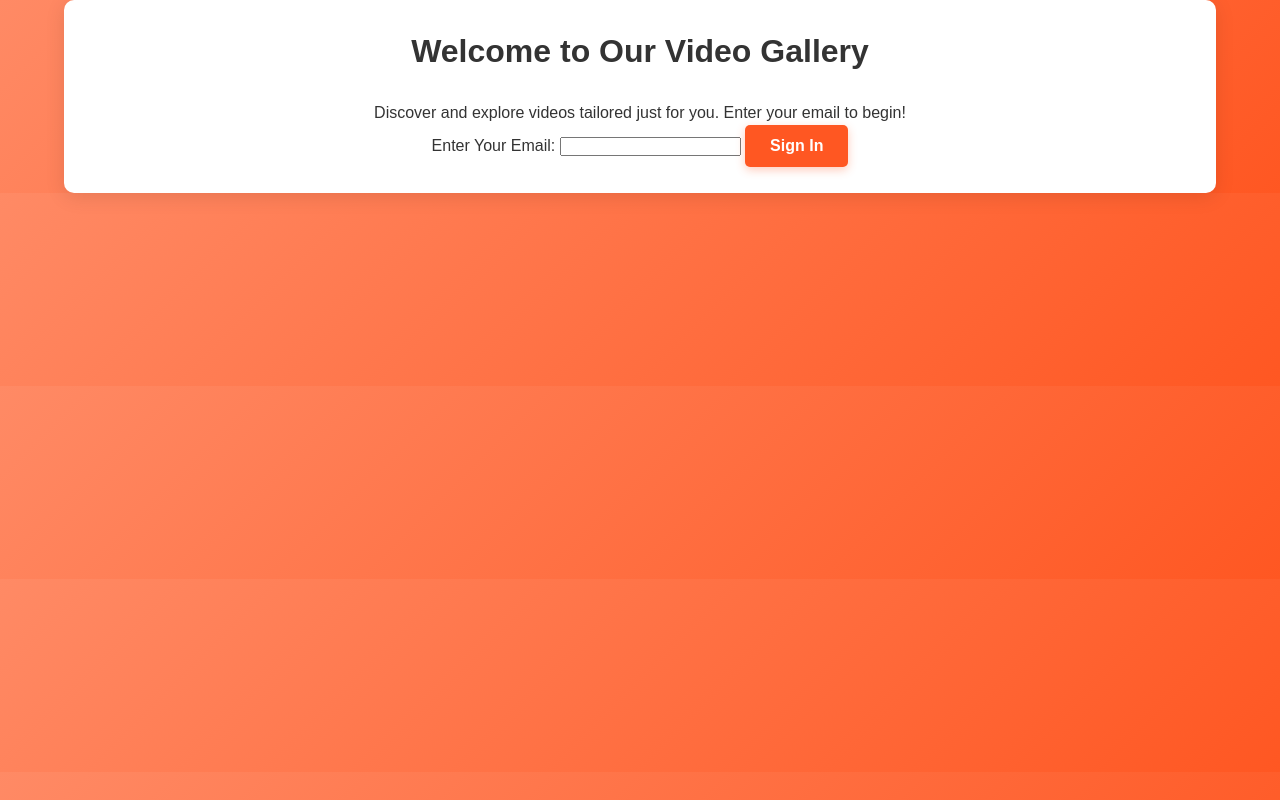
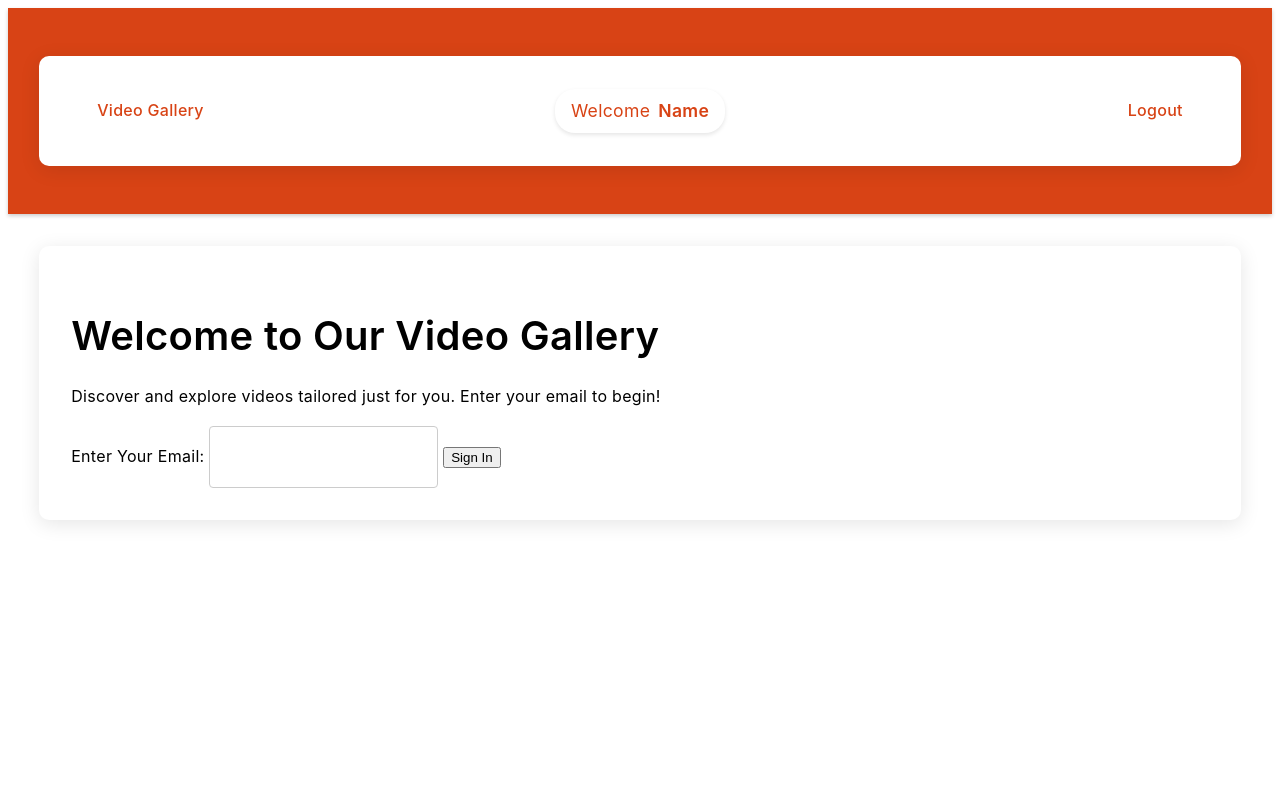
Before and after one commit to yarivtach/feedback_for_videos, a Flask app: page / in a window 1280 px wide. Run offline with Flask 3, Linux system fonts and the light colour scheme; the visitor is signed in with stand-in values (Sample User, id 1); parts of the project's set-up code (start-up, migrations or seed data) failed here and were passed over.

Commit message:
Added navigation bar and improved video thumbnails styling

```diff
--- a/app.py
+++ b/app.py
@@ -286,8 +286,7 @@
 def logout():
     session.pop('user_email', None)
     session.clear()
-    return '', 204  # Return no content for sendBeacon**
-
+    return redirect(url_for('home'))
 
 
 # Function to save answers to a CSV file
--- a/static/css/main.css
+++ b/static/css/main.css
@@ -1,231 +1,28 @@
-/* main.css */
-* {
-    box-sizing: border-box;
-    margin: 0;
-    padding: 0;
+/* 1. Add more font sizes in rem to standardize headings and paragraph text */
+html {
+    font-size: 16px;
 }
 
-body {
-    font-family: 'Arial', sans-serif;
-    margin: 0;
-    padding: 0;
-    background: linear-gradient(135deg, #ff8a65, #ff5722); /* Dominant gradient from soft orange to deep orange */
-    color: #333;
-    text-align: center;
-    line-height: 1.6;
+h1 {
+    font-size: 2.5rem; /* ~40px */
+}
+h2 {
+    font-size: 2rem; /* ~32px */
+}
+h3 {
+    font-size: 1.75rem; /* ~28px */
+}
+h4 {
+    font-size: 1.5rem; /* ~24px */
+}
+h5 {
+    font-size: 1.25rem; /* ~20px */
+}
+p, input, textarea {
+    font-size: 1rem; /* ~16px */
 }
 
-.container {
-    width: 90%;
-    max-width: 1200px;
-    margin: 40px auto;
-    padding: 20px;
-    background: #ffffff;
-    border-radius: 10px;
-    box-shadow: 0 4px 20px rgba(0, 0, 0, 0.1);
-    transition: transform 0.3s ease;
-}
-
-.container:hover {
-    transform: translateY(-5px);
-}
-
-header, footer {
-    background-color: #d84315; /* Deep burnt orange */
-    color: #fff;
-    padding: 20px 0;
-    font-weight: 600;
-    letter-spacing: 1px;
-    border-top-left-radius: 10px;
-    border-top-right-radius: 10px;
-}
-
-footer {
-    border-bottom-left-radius: 10px;
-    border-bottom-right-radius: 10px;
-}
-
-a {
-    color: #e64a19; /* Vibrant orange */
-    font-size: 18px;
-    text-decoration: none;
-    transition: color 0.3s ease, border-bottom 0.3s ease;
-    border-bottom: 2px solid transparent;
-}
-
-a:hover {
-    color: #bf360c; /* Darker orange */
-    border-bottom: 2px solid #bf360c;
-}
-
-button {
-    background-color: #ff5722; /* Bright, vibrant orange */
-    color: #ffffff;
-    border: none;
-    border-radius: 5px;
-    padding: 12px 25px;
-    cursor: pointer;
-    font-size: 16px;
-    font-weight: 600;
-    box-shadow: 0 3px 10px rgba(255, 87, 34, 0.3);
-    transition: background-color 0.3s ease, transform 0.2s;
-}
-
-button:hover {
-    background-color: #e64a19; /* Darker orange */
-    transform: scale(1.05);
-}
-
-.video-grid {
-    display: grid;
-    grid-template-columns: repeat(auto-fill, minmax(250px, 1fr));
-    gap: 25px;
-    margin-top: 30px;
-}
-
-.video-card {
-    background: #ffffff;
-    border-radius: 8px;
-    overflow: hidden;
-    box-shadow: 0 3px 15px rgba(0, 0, 0, 0.1);
-    transition: transform 0.3s ease, box-shadow 0.3s ease;
-}
-
-.video-card:hover {
-    transform: translateY(-10px);
-    box-shadow: 0 6px 20px rgba(0, 0, 0, 0.15);
-}
-
-.video-card img {
-    width: 100%;
-    height: auto;
-    border-bottom: 1px solid #ddd;
-}
-
-.video-card span {
-    display: block;
-    margin: 15px;
-    font-size: 18px;
-    font-weight: bold;
-    color: #d84315; /* Deep burnt orange */
-    text-align: left;
-}
-
-.navbar {
-    background-color: var(--primary-color);
-    padding: 1rem 0;
-    color: white;
-}
-
-.user-controls {
-    display: flex;
-    align-items: center;
-    gap: 1rem;
-}
-
-.user-email {
-    font-size: 0.9rem;
-}
-
-.btn-outline {
-    border: 1px solid white;
-    color: white;
-    padding: 0.5rem 1rem;
-    border-radius: 4px;
-    text-decoration: none;
-    transition: all 0.3s ease;
-}
-
-.btn-outline:hover {
-    background-color: white;
-    color: var(--primary-color);
-}
-
-body {
-    font-family: Arial, sans-serif;
-    margin: 0;
-    padding: 0;
-    box-sizing: border-box;
-}
-.container {
-    width: 90%;
-    max-width: 1200px;
-    margin: 0 auto;
-    padding: 2% 0;
-}
-h1 {
-    text-align: center;
-    margin-bottom: 2%;
-}
-.video-gallery {
-    display: flex;
-    flex-wrap: wrap;
-    justify-content: center;
-    gap: 2%;
-}
-.video-item {
-    flex-basis: calc(25% - 2%);
-    margin-bottom: 2%;
-    text-align: center;
-}
-.video-thumbnail {
-    width: 100%;
-    aspect-ratio: 16 / 9;
-    object-fit: cover;
-    cursor: pointer;
-    transition: transform 0.3s ease;
-}
-.video-thumbnail:hover {
-    transform: scale(1.05);
-}
-.video-title {
-    margin-top: 2%;
-    font-size: 1em;
-    word-wrap: break-word;
-}
-@media (max-width: 1024px) {
-    .video-item {
-        flex-basis: calc(33.333% - 2%);
-    }
-}
-@media (max-width: 768px) {
-    .video-item {
-        flex-basis: calc(50% - 2%);
-    }
-}
-@media (max-width: 480px) {
-    .video-item {
-        flex-basis: 100%;
-    }
-}
-
-/* Add debug info styles */
-.debug-info {
-    background: #f0f0f0;
-    padding: 10px;
-    margin: 10px;
-    border: 1px solid #ddd;
-    display: none; /* Remove this line to show debug info */
-}
-
-/* Add video controls styles */
-.video-container {
-    position: relative;
-    width: 100%;
-    aspect-ratio: 16 / 9;
-}
-
-.watch-button {
-    display: inline-block;
-    padding: 8px 16px;
-    background-color: #007bff;
-    color: white;
-    text-decoration: none;
-    border-radius: 4px;
-    margin-top: 10px;
-}
-
-/* Navigation Styles */
+/* 2. Add a subtle box-shadow to the navbar to give it depth */
 .navbar {
     background-color: #d84315;
     padding: 1rem 0;
@@ -239,44 +36,326 @@
     display: flex;
     justify-content: space-between;
     align-items: center;
+    padding: 0 2rem;
+    max-width: 1400px;
     margin: 0 auto;
-    padding: 0 20px;
 }
 
 .nav-left {
+    flex: 1;
+}
+
+.btn-video-gallery {
+    background-color: white;
+    color: #d84315;
+    padding: 0.5rem 1.5rem;
+    border-radius: 4px;
+    text-decoration: none;
+    font-weight: 500;
+    transition: all 0.3s ease;
+    border: 2px solid white;
+}
+
+.btn-sign-in{
+    background-color: white;
+    color: #d84315;
+    padding: 0.5rem 1.5rem;
+    border-radius: 4px;
+    text-decoration: none;
+    font-weight: 500;
+    transition: all 0.3s ease;
+    border: 2px solid white;
+}
+
+.nav-center {
+    flex: 2;
     display: flex;
+    justify-content: center;
     align-items: center;
+}
+
+.nav-right {
+    flex: 1;
+    display: flex;
+    justify-content: flex-end;
 }
 
 .nav-logo {
     color: white;
-    font-size: 1.5rem;
+    text-decoration: none;
+    font-size: 1.2rem;
     font-weight: 600;
-    text-decoration: none;
-    border-bottom: none;
 }
 
-.nav-logo:hover {
-    border-bottom: none;
-    opacity: 0.9;
+.welcome-message {
+    color: white;
+    font-size: 1.1rem;
+    text-align: center;
 }
 
-.nav-right {
+.welcome-container {
     display: flex;
     align-items: center;
-    gap: 2rem;
+    gap: 0.5rem;
+    background-color: white;
+    padding: 8px 16px;
+    border-radius: 20px;
+    box-shadow: 0 2px 4px rgba(0,0,0,0.1);
 }
 
-.nav-link {
-    color: white;
-    text-decoration: none;
-    font-size: 1rem;
-    font-weight: 500;
-    border-bottom: 2px solid transparent;
-    transition: border-bottom 0.3s ease;
+.user-name {
+    font-weight: 600;
+    background: rgba(255, 255, 255, 0.1);
+    padding: 0.3rem 0.8rem;
+    border-radius: 4px;
+    text-transform: capitalize;
 }
 
-.nav-link:hover {
-    border-bottom: 2px solid white;
+.btn-logout {
+    background-color: white;
+    color: #d84315;
+    padding: 0.5rem 1.5rem;
+    border-radius: 4px;
+    text-decoration: none;
+    font-weight: 500;
+    transition: all 0.3s ease;
+    border: 2px solid white;
+}
+
+.btn-logout:hover {
+    background-color: transparent;
+    color: blue
+}
+
+/* 3. Ensure the active page link has a different color to help users navigate easily */
+.navbar .nav-link.active {
+    color: #1e3a8a; /* A darker cold blue color for the active link */
+    font-weight: 600;
+    border-bottom: 2px solid #1e3a8a;
+}
+
+/* 4. Add padding and max-width to .container */
+.container {
+    width: 90%;
+    max-width: 1400px;
+    margin: 2rem auto;
+    padding: 2rem;
+    background: #ffffff;
+    border-radius: 10px;
+    box-shadow: 0 4px 20px rgba(0, 0, 0, 0.1);
+}
+
+/* 5. Add responsive breakpoints to adjust container padding and width based on screen size */
+@media (max-width: 768px) {
+    .container {
+        padding: 15px;
+    }
+}
+
+@media (max-width: 480px) {
+    .container {
+        padding: 10px;
+    }
+}
+
+/* 6. Use a grid layout for .video-gallery */
+.video-gallery {
+    display: grid;
+    grid-template-columns: repeat(auto-fill, minmax(300px, 1fr));
+    gap: 2rem;
+    padding: 1rem 0;
+}
+
+/* 7. Add hover effects to .video-item for better interaction */
+.video-item {
+    transition: transform 0.3s ease, box-shadow 0.3s ease;
+    background: var(--background-light);
+    border-radius: 12px;
+    overflow: hidden;
+    box-shadow: 0 4px 6px rgba(0, 0, 0, 0.1);
+    animation: fadeIn 0.5s ease-out;
+}
+
+.video-item:hover {
+    transform: translateY(-8px);
+    box-shadow: 0 8px 15px rgba(0, 0, 0, 0.15);
+}
+
+@keyframes fadeIn {
+    from {
+        opacity: 0;
+        transform: translateY(20px);
+    }
+    to {
+        opacity: 1;
+        transform: translateY(0);
+    }
+}
+
+/* 8. Add a hover effect to buttons for interactivity */
+.btn {
+    border-radius: 4px;
+    background-color: #4e73df; /* Cold blue color for buttons */
+    color: #ffffff;
+    padding: 10px 20px;
+    transition: background-color 0.3s ease, transform 0.2s;
+    box-shadow: 0 3px 10px rgba(78, 115, 223, 0.3);
+    border: none;
+    cursor: pointer;
+    font-weight: 600;
+}
+
+.btn:hover {
+    background-color: #3a5fcf; /* Slightly darker shade of the primary color */
+    transform: scale(1.05);
+}
+
+/* 9. Style input fields for consistency */
+.input-large {
+    height: 40px;
+    padding: 10px;
+    border-radius: 4px;
+    border: 1px solid #ccc;
+    transition: box-shadow 0.3s ease;
+}
+
+.input-large:focus {
+    box-shadow: 0 0 5px #4e73df; /* Cold blue focus effect */
+    outline: none;
+}
+
+/* 10. Spacing and alignment */
+.section {
+    margin-bottom: 30px;
+}
+
+.text-center {
+    text-align: center;
+} /* Apply to sections like forms and thank-you messages */
+
+/* 11. Home Page Enhancements */
+.home-page {
+    background: linear-gradient(135deg, #1e3a8a, #4e73df); /* Cold blue gradient for a more attractive look */
+    color: #ffffff;
+    padding: 50px 20px;
+    border-radius: 10px;
+    text-align: center;
+}
+
+.home-page h1 {
+    font-size: 3rem;
+    margin-bottom: 20px;
+}
+
+.home-page p {
+    font-size: 1.25rem;
+    margin-bottom: 30px;
+}
+
+/* 12. Hide Debug Info */
+.debug-info {
+    display: none;
+}
+
+:root {
+    /* Current gradient might be too intense */
+    --background-gradient: linear-gradient(135deg, #ff8a65, #ff5722);
+
+    /* Recommended color palette */
+    --primary-color: #ff5722;
+    --secondary-color: #e64a19;
+    --accent-color: #ff8a65;
+    --text-primary: #333333;
+    --text-secondary: #666666;
+    --background-light: #ffffff;
+    --background-dark: #f5f5f5;
+}
+
+/* Add to your root */
+body {
+    font-family: 'Inter', 'Arial', sans-serif;
+    line-height: 1.6;
+    letter-spacing: 0.3px;
+}
+
+h1, h2, h3 {
+    font-weight: 600;
+    margin-bottom: 1rem;
+}
+
+.video-title {
+    font-size: 1.1rem;
+    font-weight: 500;
+    color: var(--text-primary);
+}
+
+.watch-button {
+    background: var(--primary-color);
     color: white;
+    padding: 12px 24px;
+    border-radius: 8px;
+    font-weight: 500;
+    transition: all 0.3s ease;
+    border: 2px solid transparent;
 }
+
+.watch-button:hover {
+    background: transparent;
+    border-color: var(--primary-color);
+    color: var(--primary-color);
+}
+
+@media (max-width: 1200px) {
+    .container {
+        width: 95%;
+        padding: 1.5rem;
+    }
+}
+
+@media (max-width: 768px) {
+    .video-gallery {
+        grid-template-columns: repeat(auto-fill, minmax(250px, 1fr));
+        gap: 1.5rem;
+    }
+
+    .container {
+        padding: 1rem;
+    }
+}
+
+/* Responsive adjustments */
+@media (max-width: 768px) {
+    .nav-container {
+        padding: 0 1rem;
+    }
+
+    .welcome-message {
+        font-size: 1rem;
+    }
+
+    .nav-logo {
+        font-size: 1.1rem;
+    }
+}
+
+@media (max-width: 480px) {
+    .nav-center {
+        display: none; /* Hide welcome message on very small screens */
+    }
+
+    .nav-left, .nav-right {
+        flex: auto;
+    }
+}
+
+.welcome-text {
+    color: #d84315;
+    font-size: 1.1rem;
+}
+
+.welcome-name {
+    color: #d84315;
+    font-weight: 600;
+    font-size: 1.1rem;
+    text-transform: capitalize;
+}
--- a/templates/base.html
+++ b/templates/base.html
@@ -19,17 +19,27 @@
         <!-- Navigation Bar -->
         <nav class="navbar">
             <div class="container nav-container">
-                <div class="nav-left">
-                    <a href="{{ url_for('home') }}" class="nav-logo">Video Gallery</a>
+                {% if session.get('user_email') %}
+                    <div class="nav-left">
+                        <a href="{{ url_for('video_gallery') }}" class="btn-video-gallery">Video Gallery</a>
+                    </div>
+                {% endif %}
+
+                <!-- Added center section -->
+                <div class="nav-center">
+                    {% if session.get('user_email') %}
+                        <div class="welcome-container">
+                            <span class="welcome-text">Welcome </span>
+                            <span class="welcome-name">{{ session.get('user_email').split('@')[0] }}</span>
+                        </div>
+                    {% endif %}
                 </div>
 
                 <div class="nav-right">
                     {% if session.get('user_email') %}
-                        <span class="user-email">{{ session.get('user_email') }}</span>
-                        <a href="{{ url_for('video_gallery') }}" class="nav-link">Videos</a>
-                        <a href="{{ url_for('logout') }}" class="btn-outline">Logout</a>
+                        <a href="{{ url_for('logout') }}" class="btn-logout">Logout</a>
                     {% else %}
-                        <a href="{{ url_for('home') }}" class="nav-link">Home</a>
+                        <a href="{{ url_for('home') }}" class="btn-sign-in">Sign in</a>
                     {% endif %}
                 </div>
             </div>
--- a/templates/home.html
+++ b/templates/home.html
@@ -1,5 +1,10 @@
 <!DOCTYPE html>
 <html lang="en">
+{% extends "base.html" %}
+
+{% block title %}Home Page{% endblock %}
+
+{% block content %}
 <head>
     <meta charset="UTF-8">
     <title>Home Page</title>
@@ -17,4 +22,5 @@
         </form>
     </div>
 </body>
+{% endblock %}
 </html>
--- a/templates/questionnaire.html
+++ b/templates/questionnaire.html
@@ -1,5 +1,10 @@
 <!DOCTYPE html>
 <html lang="en">
+    {% extends "base.html" %}
+
+{% block title %}Questionnaire{% endblock %}
+
+{% block content %}
     <head>
         <meta charset="UTF-8">
         <meta name="viewport" content="width=device-width, initial-scale=1.0">
@@ -68,4 +73,5 @@
     </script>
 
 </body>
+{% endblock %}
 </html>
```
Also changed, not shown: templates/video_page.html (+7 -0 lines).
